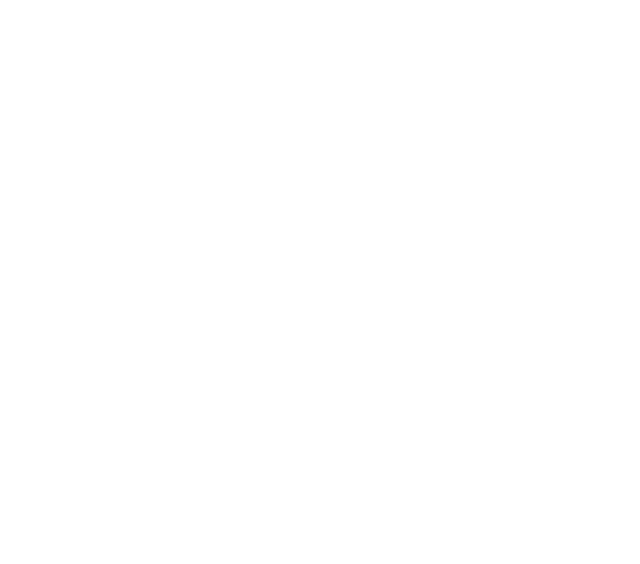
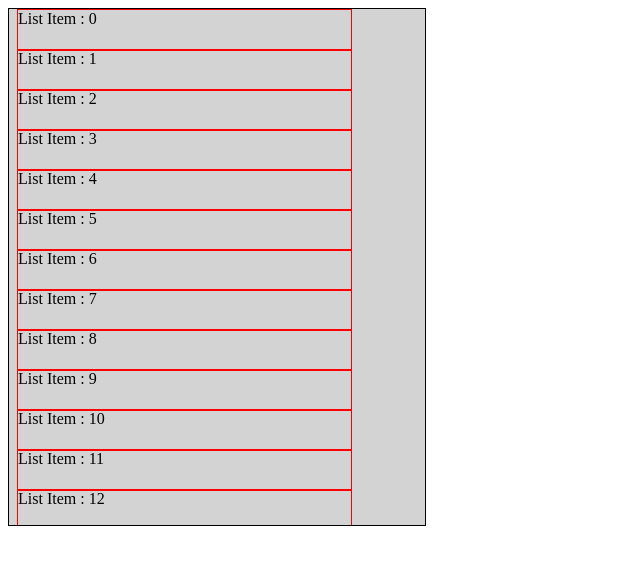
Before and after one commit to kartik533/Practise, a React (Vite) app: page / in a window 1280 px wide. Shown: the top 564 px of the page, without its empty margins (0-640 px from the left). Built offline with nearby package versions, Linux system fonts and the light colour scheme.

Commit message:
Add VirtualizedList

```diff
--- a/src/App.jsx
+++ b/src/App.jsx
@@ -1,37 +1,7 @@
-import { OverlappingCircles } from "./components/OverlappingCircles";
-import { Children, cloneElement, useState } from "react";
+import { VirtualizedList } from "./components/VirtualizedList";
 
 function App() {
-  return <OverlappingCircles />;
-}
-
-function Accordion({ children }) {
-  const [current, setCurrent] = useState(null);
-  const items = Children.toArray(children);
-
-  return (
-    <div>
-      {items.map((item, ind) => {
-        return cloneElement(item, {
-          visible: ind === current,
-          onClick: () => {
-            setCurrent(ind === current ? null : ind);
-          },
-        });
-      })}
-    </div>
-  );
-}
-
-function AccordionItem({ visible, children, onClick, title }) {
-  return (
-    <div className="accordion">
-      <button className="accordion-toggle" onClick={onClick}>
-        {title}
-      </button>
-      {visible && <div className="accordion-content">{children}</div>}
-    </div>
-  );
+  return <VirtualizedList />;
 }
 
 export default App;
--- /dev/null
+++ b/src/components/VirtualizedList.jsx
@@ -0,0 +1,58 @@
+import { useState } from "react";
+
+const ITEM_HEIGHT = 40;
+const BUFFER = 10;
+const WINDOW_HEIGHT = 500;
+const N = 100;
+
+export function VirtualizedList({ list }) {
+  const [scroll, setScroll] = useState(0);
+  const startIndex = Math.max(0, Math.floor(scroll / ITEM_HEIGHT) - BUFFER);
+  const endIndex = Math.min(
+    N,
+    Math.floor((scroll + WINDOW_HEIGHT) / ITEM_HEIGHT) + BUFFER,
+  );
+
+  const computedListItems = () => {
+    let items = [];
+    for (let i = startIndex; i < endIndex; i++) {
+      items.push(
+        <div
+          id={i}
+          key={i}
+          style={{
+            position: "absolute",
+            top: i * ITEM_HEIGHT,
+            border: "1px solid red",
+            width: "80%",
+            height: "40px",
+          }}
+        >
+          List Item : {i}
+        </div>,
+      );
+    }
+
+    return items;
+  };
+
+  return (
+    <div
+      style={{
+        position: "relative",
+        height: WINDOW_HEIGHT,
+        width: 400,
+        display: "flex",
+        flexDirection: "column",
+        gap: "8px",
+        background: "lightgrey",
+        border: "1px solid black",
+        padding: "8px",
+        overflow: "scroll",
+      }}
+      onScroll={(e) => setScroll(e.currentTarget.scrollTop)}
+    >
+      {computedListItems()}
+    </div>
+  );
+}
```
